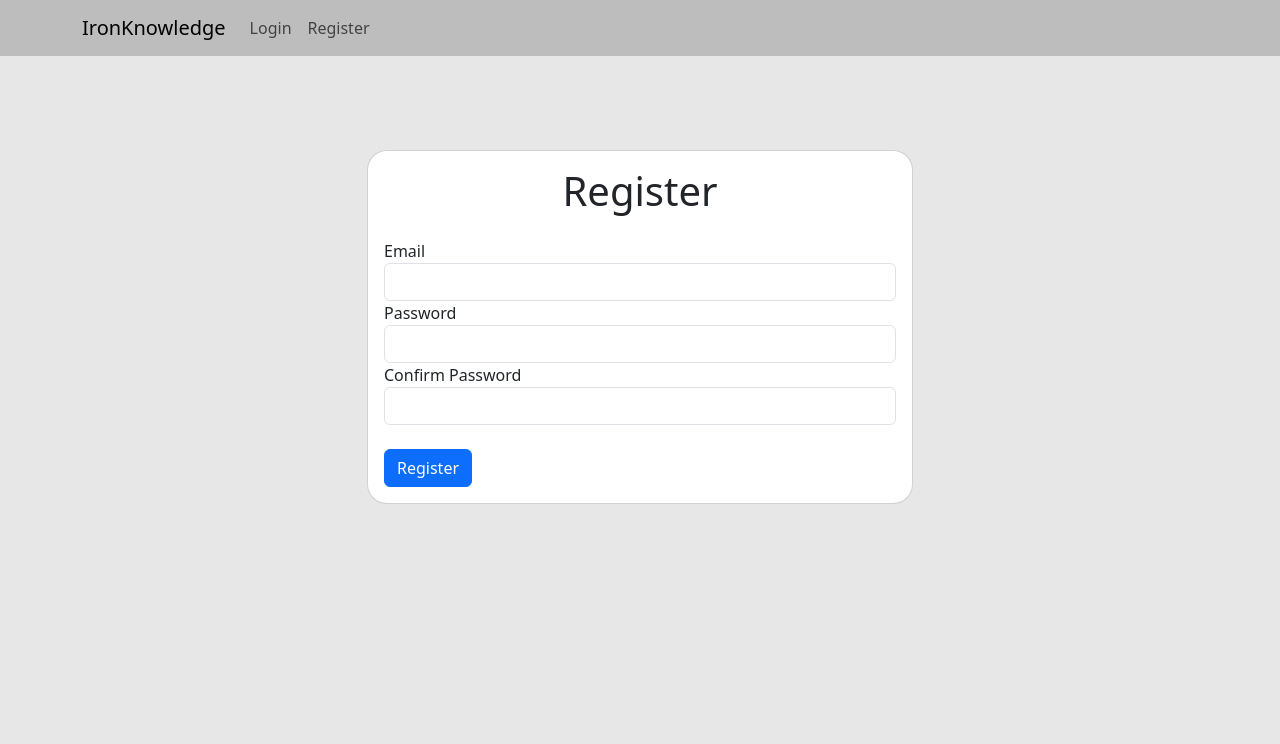
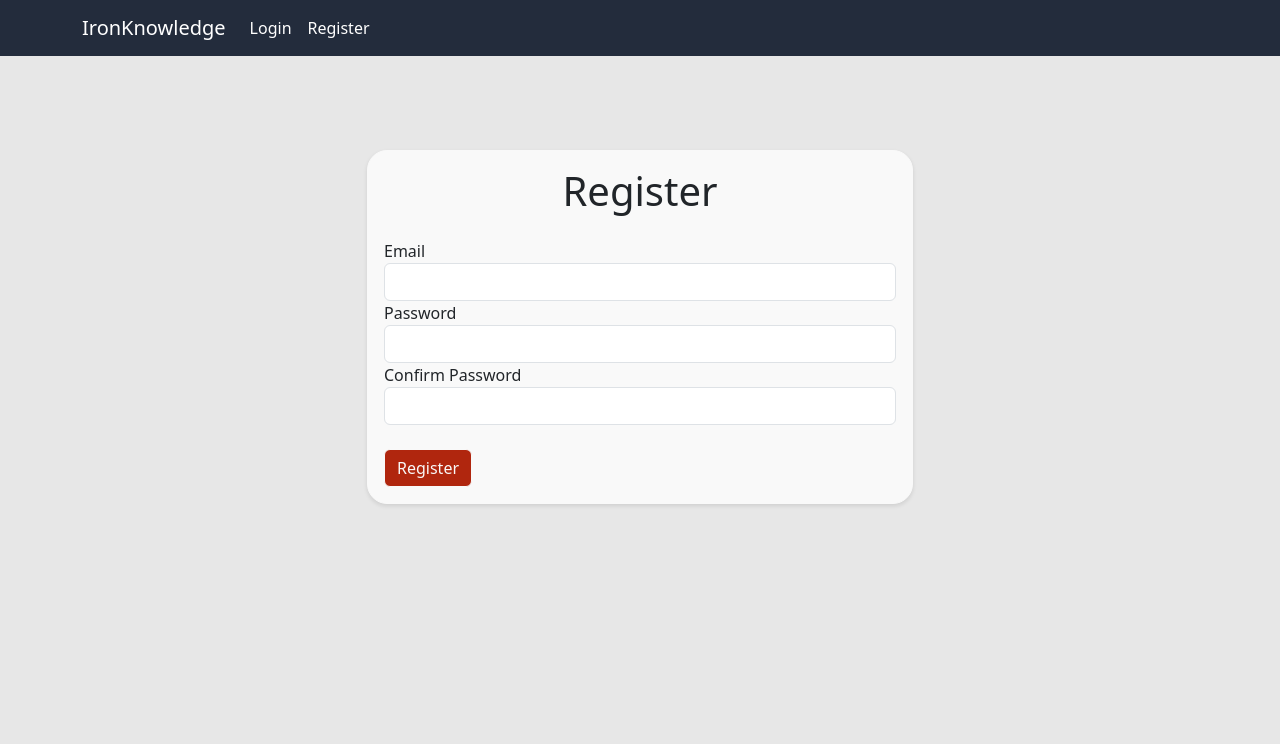
Before and after one commit to contactatfp/IronKnowledge, a Flask app: page /register in a window 1280 px wide. Shown: the top 744 px of the page. Run offline with Flask 3, Linux system fonts and the light colour scheme; parts of the project's set-up code (start-up, migrations or seed data) failed here and were passed over; some libraries are stand-ins or nearby versions.

Commit message:
add custom css

```diff
--- a/IronKnowledge/app.py
+++ b/IronKnowledge/app.py
@@ -1,7 +1,7 @@
 from __future__ import print_function
 
 import base64
-import json
+import pinecone
 import os.path
 from collections import OrderedDict
 from datetime import timezone
@@ -47,10 +47,14 @@
 login.login_view = 'login'
 app.app_context().push()
 
+pinecone.init(api_key="c1416615-953e-4ec5-8da0-adb555601e4b")
+# pinecone.create_index(index_name="my-index", dimension=512, metric="cosine")  # Assuming you have 512D embeddings
+index = pinecone.Index(index_name="ironmind")
+
 # models
 EMBEDDING_MODEL = "text-embedding-ada-002"
-# GPT_MODEL = "gpt-3.5-turbo"
-GPT_MODEL = "gpt-4"
+GPT_MODEL = "gpt-3.5-turbo"
+# GPT_MODEL = "gpt-4"
 
 with open('config.json') as f:
     config = json.load(f)
@@ -532,13 +536,6 @@
         # Check if 'attachments' key exists in the email dictionary
         if 'attachments' in email:
             for attachment in email['attachments']:
-                # try:
-                #     with open(attachment['file_path'], "r", encoding='utf-8') as file:
-                #         file_content = file.read()
-                #     texts.append(f"{attachment['file_name']}\n\n{file_content}")  # Add attachments
-                # except UnicodeDecodeError:
-                #     print(f"Attempting to process non-text attachment: {attachment['file_name']}")
-
                 extracted_text = None
                 if attachment['file_name'].endswith('.pdf'):
                     extracted_text = extract_text_from_pdf(attachment['file_path'])
@@ -566,18 +563,12 @@
             for email, embedding in zip(email_data, email_embeddings):
                 date_str = email[
                     'date_of_email']  # Assuming email['date_of_email'] is a string in the format 'Mon, 24 Apr 2023 16:16:58 -0500'
-                # date_obj = datetime.strptime(date_str, "%a, %d %b %Y %H:%M:%S %z")
                 # convert date_str to python datetime object
                 date_obj = parse(date_str)
                 new_email = Email(subject=email['subject'], snippet=email['snippet'], embedding=embedding,
                                   date_of_email=date_obj, project_id=project_id)
                 db.session.add(new_email)
-                #
-                # for attachment in email['attachments']:
-                #     with open(attachment['file_path'], "r") as file:
-                #         file_content = file.read()
-                #     new_attachment = Email(subject=attachment['file_name'], snippet=file_content, embedding=embedding)
-                #     db.session.add(new_attachment)
+
             db.session.commit()
 
     else:
--- /dev/null
+++ b/IronKnowledge/static/custom.css
@@ -0,0 +1,79 @@
+/* Override common Bootstrap CSS */
+.navbar {
+    background-color: #232C3C !important;
+    color: #F9F9F9 !important;
+}
+
+.navbar a:hover {
+    color: #92A9B3 !important;
+}
+
+#send-button {
+    background-color: rgba(255, 255, 255, 0) !important;
+
+}
+
+
+
+.btn {
+    background-color: #F9F9F9 !important;
+    border-color: #F9F9F9 !important;
+    color: #232C3C !important;
+    transition: background-color 0.3s, border-color 0.3s, color 0.3s;
+}
+
+.btn-primary {
+    background-color: #b0260e !important;
+    /*border-color: #92A9B3 !important;*/
+    color: #F9F9F9 !important;
+}
+
+.btn:hover {
+    background-color: #92A9B3 !important;
+    border-color: #92A9B3 !important;
+    color: #F9F9F9 !important;
+}
+
+.btn-bold i {
+    background-image: linear-gradient(to right, #92A9B3 50%, #DA3E4F 50%) !important;
+}
+
+.btn-bold:hover i,
+.btn-bold:hover a {
+    color: #232C3C !important;
+    background-position: -100% 0 !important;
+}
+
+.btn-bold:active i {
+    color: #F9F9F9 !important;
+}
+
+.btn-black {
+    color: #232C3C !important;
+}
+
+.card {
+    background-color: #F9F9F9 !important;
+    border-color: #F9F9F9 !important;
+    box-shadow: 0 2px 4px rgba(0, 0, 0, 0.1);
+    transition: box-shadow 0.3s ease-in-out;
+}
+
+.card:hover {
+    box-shadow: 0 6px 12px rgba(0, 0, 0, 0.15);
+}
+
+.card-title a {
+    color: #232C3C !important;
+    text-decoration: none;
+}
+
+.card-title a:hover {
+    color: #232C3C !important;
+}
+
+.fixed-bottom {
+    max-width: 80% !important;
+    width: auto !important;
+    margin: 0 auto !important;
+}
--- a/IronKnowledge/static/main.css
+++ b/IronKnowledge/static/main.css
@@ -26,6 +26,11 @@
     background-color: #bdbdbd;
     padding: 0.5rem 1rem;
     /*color: #ffffff;*/
+}
+
+.navbar a {
+    color: #ffffff;
+    text-decoration: none;
 }
 
 .navbar a:hover {
@@ -73,7 +78,7 @@
     left: 0;
     bottom: -2px; /* adjust this as per your requirements */
     width: 100%;
-    height: 2px; /* adjust this as per your requirements */
+    height: 0px; /* adjust this as per your requirements */
     background: black;
     transform: scaleX(0);
     transform-origin: left;
@@ -128,6 +133,7 @@
  }
 #send-button:focus {
     outline: none;
+    color: #ffffff;
 }
 
 .fixed-bottom {
--- a/IronKnowledge/templates/base.html
+++ b/IronKnowledge/templates/base.html
@@ -8,6 +8,7 @@
     <!-- Bootstrap CSS -->
     <link href="https://cdn.jsdelivr.net/npm/bootstrap@5.3.0-alpha1/dist/css/bootstrap.min.css" rel="stylesheet">
     <link href="/../static/main.css" rel="stylesheet">
+    <link href="/../static/custom.css" rel="stylesheet">
     <link rel="stylesheet" href="https://cdnjs.cloudflare.com/ajax/libs/font-awesome/5.15.3/css/all.min.css"/>
 
 
```
Also changed, not shown: IronKnowledge/templates/timeline.html (added, +25 -0 lines).
